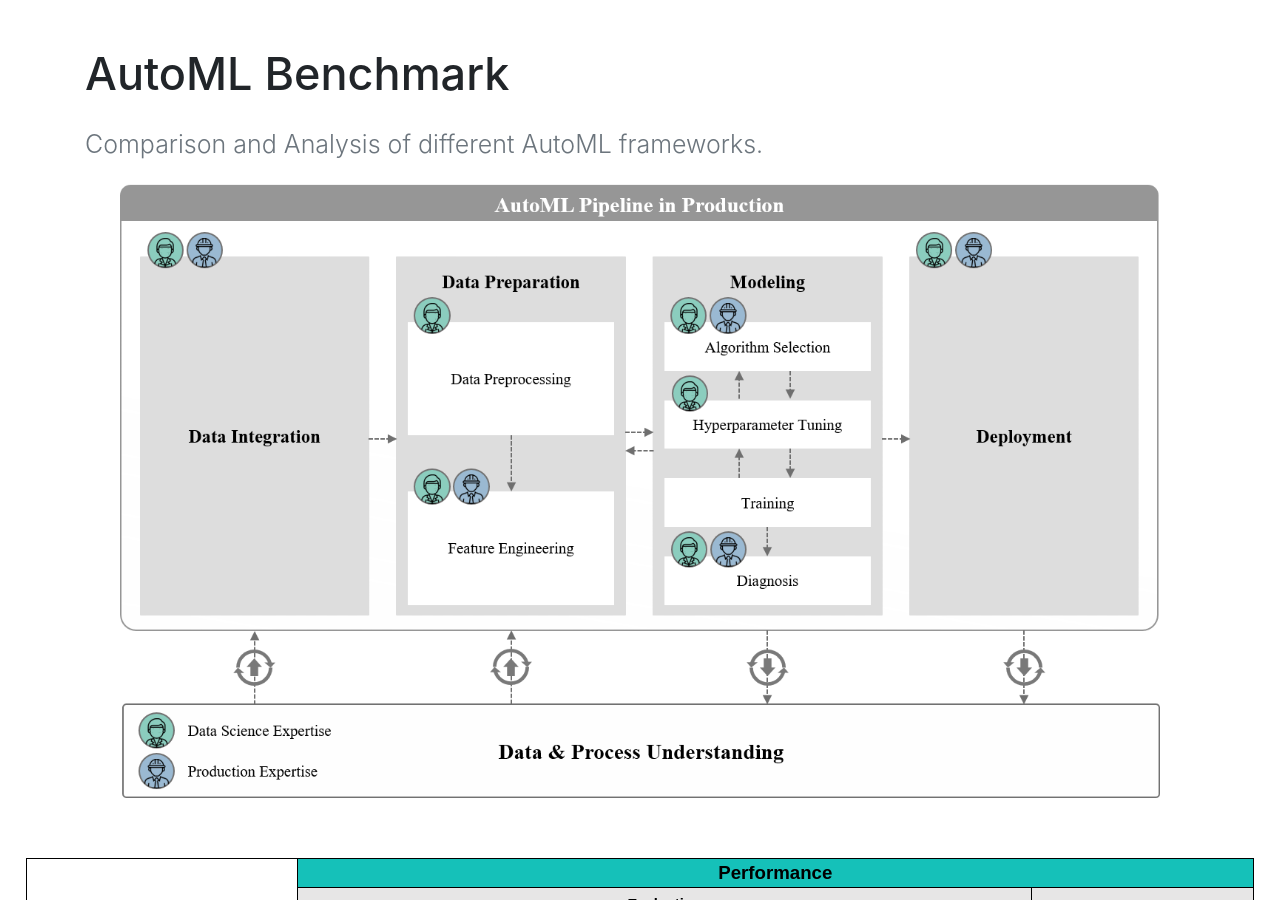
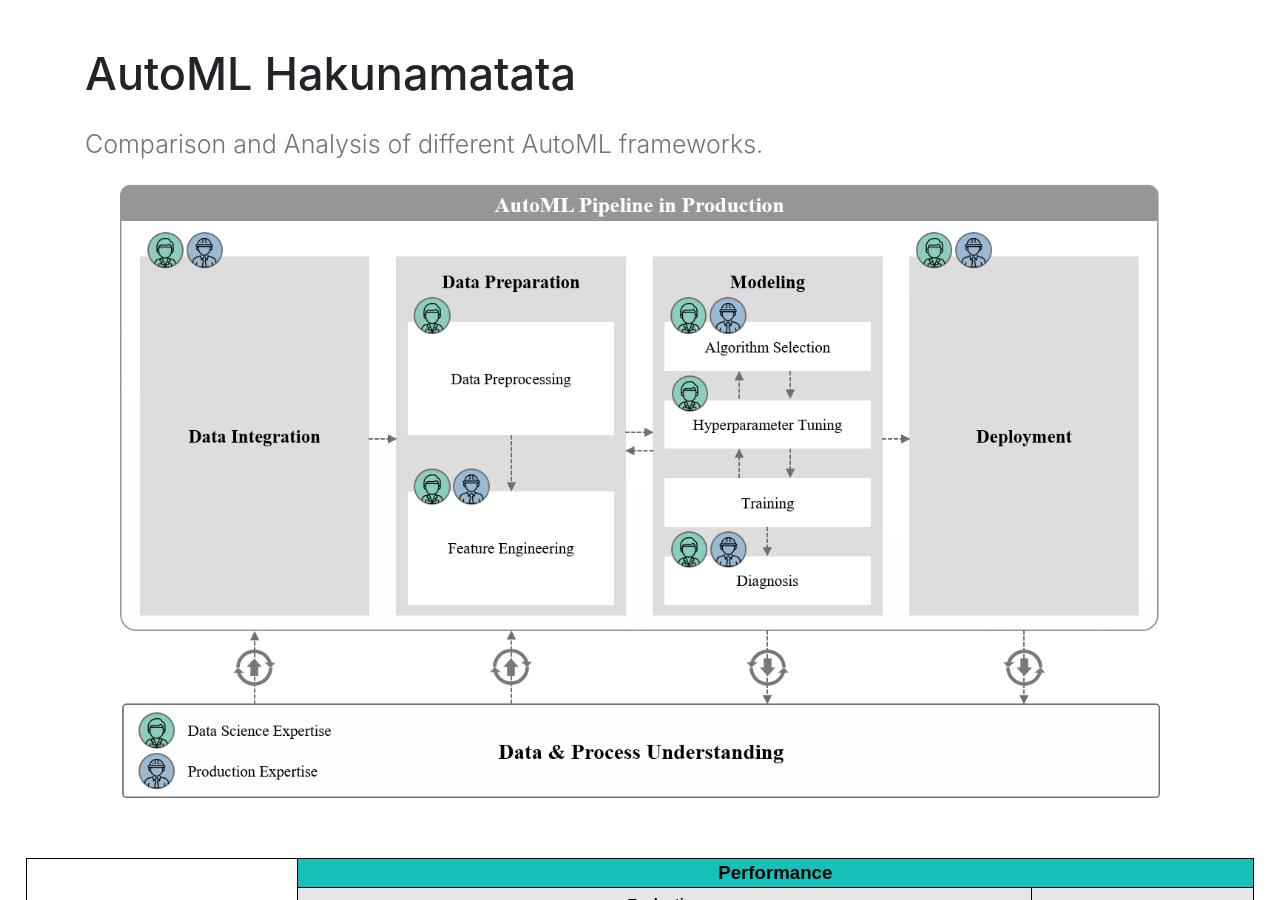
Before and after one commit to jonathankrauss/AutoML-Benchmark, a Jekyll site: the page built from README.md, in a window 1280 px wide and 900 px high. Built offline with Jekyll 4.4.1, drawn with Linux system fonts in a browser that asks for light colours; our own code applies the rules of GitHub Pages for plain Markdown files; comment, search, counter and statistics services are not loaded.

Commit message:
Update default.html

```diff
--- a/_layouts/default.html
+++ b/_layouts/default.html
@@ -40,7 +40,7 @@
 <body>
 
   <div class="container">
-      <h1>AutoML Benchmark</h1>
+      <h1>AutoML Hakunamatata</h1>
       <p class="lead text-muted">Comparison and Analysis of different AutoML frameworks.</p>
   </div>
   <div class="ph4">
```
